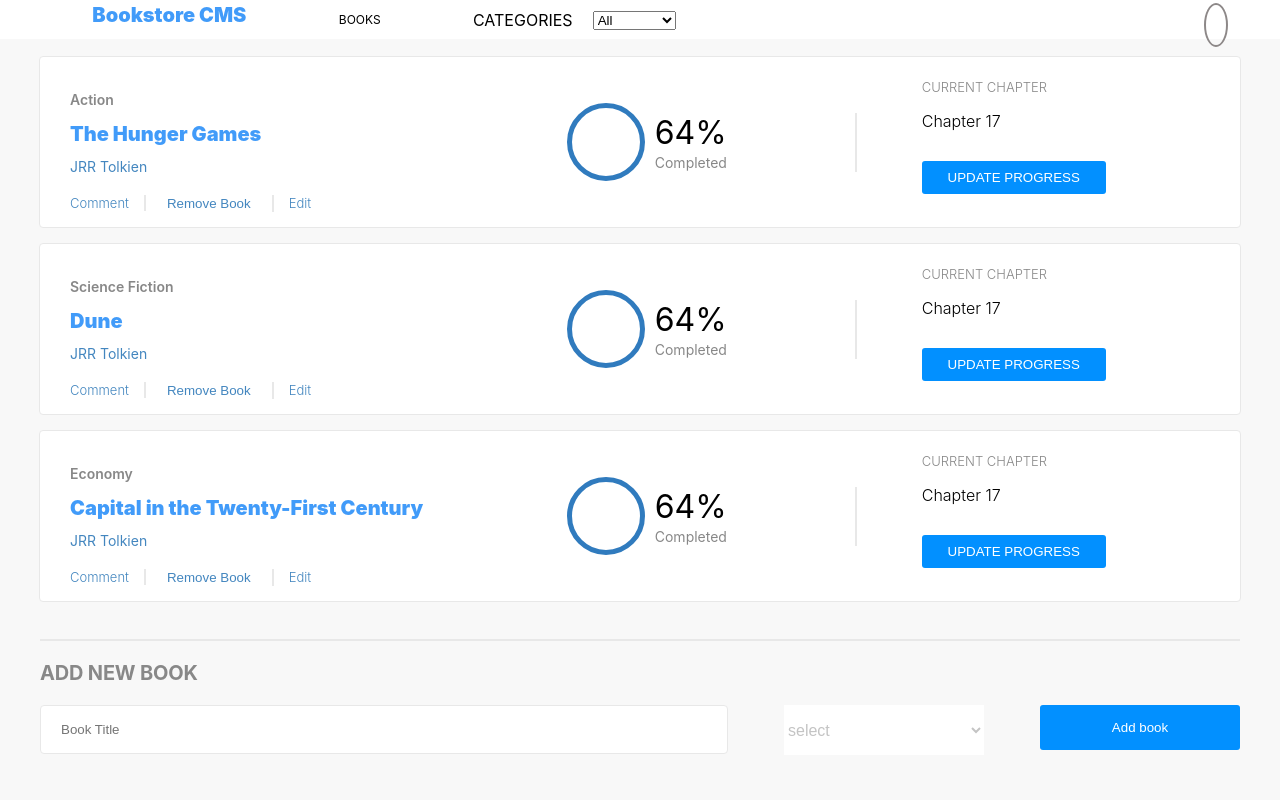
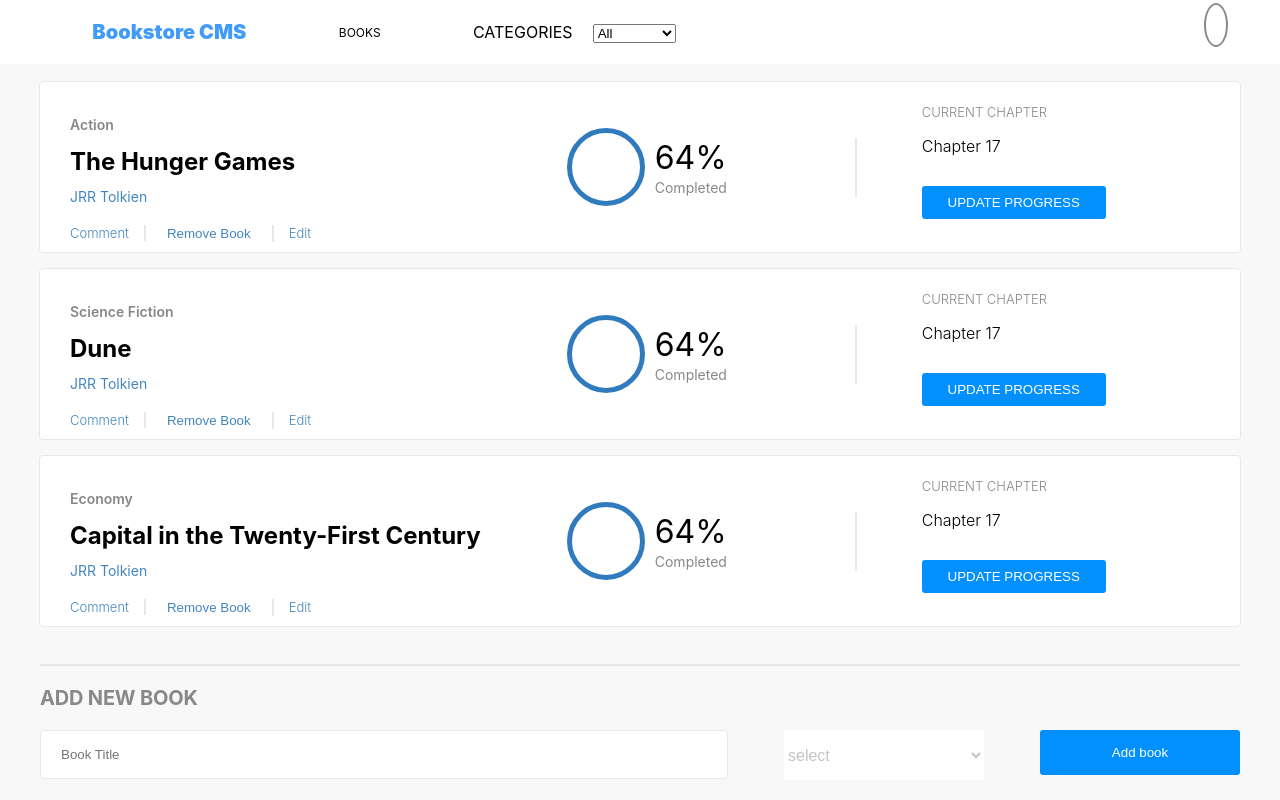
Before and after one commit to sumon0002001/book_store, a React (Create React App) app: page / in a window 1280 px wide. Built offline with nearby package versions, Linux system fonts and the light colour scheme.

Commit message:
Fix errors

```diff
--- a/src/containers/BooksList.js
+++ b/src/containers/BooksList.js
@@ -34,7 +34,7 @@ class BooksList extends Component {
       <div className="main-div">
         <div className="header">
           <div className="header-items">
-            <p className="title">Bookstore CMS</p>
+            <p className="cms">Bookstore CMS</p>
             <div className="books"><p>BOOKS</p></div>
             <div className="select">
               <div className="category">CATEGORIES</div>
--- a/src/style/index.css
+++ b/src/style/index.css
@@ -55,7 +55,7 @@ code {
   align-items: center;
 }
 
-.title {
+.cms {
   color: #419bf9;
   font-weight: 900;
   font-size: 20px;
@@ -66,7 +66,7 @@ code {
   align-items: center;
 }
 
- p {
+p {
   font-size: 12px;
 }
 
```
